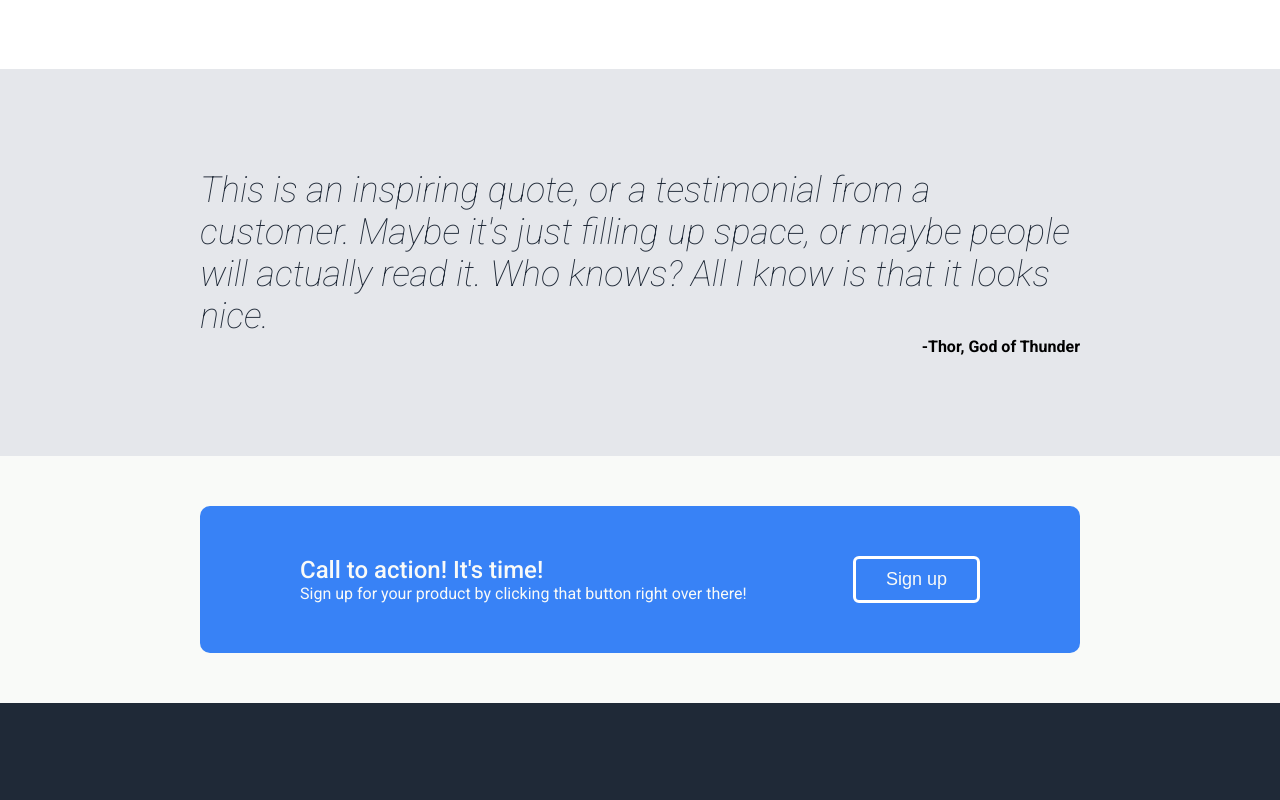
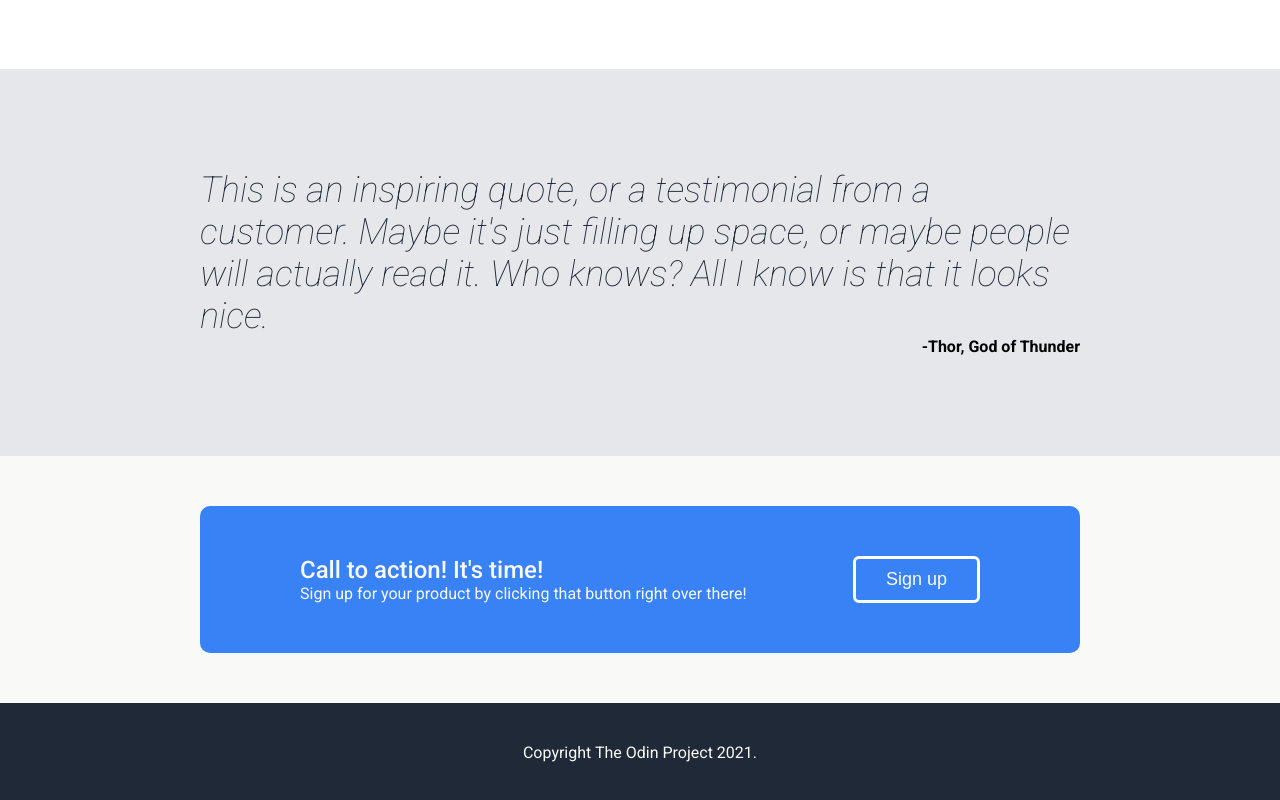
Before and after one commit to nathane331/landing-page, a plain HTML site: page index.html in a window 1280 px wide. Shown: the part 887-1687 px from the top of the page. Before the commit the page ends 1590 px from the top, so only its background shows below. Drawn offline with Linux system fonts and the light colour scheme.

Commit message:
added footer.

```diff
--- a/index.html
+++ b/index.html
@@ -63,7 +63,9 @@
 
             </div>
         </div>
-        <div class="footer"></div>
+        <div class="footer">
+            <div class="foot-text">Copyright The Odin Project 2021.</div>
+        </div>
     </div>
 </body>
 </html>
--- a/style.css
+++ b/style.css
@@ -176,3 +176,9 @@ ul{
     font-weight: 500;
     font-size: 24px;
 }
+
+.footer{
+    color: #f9faf8;
+    padding: 40px;
+    text-align: center;
+}
```
